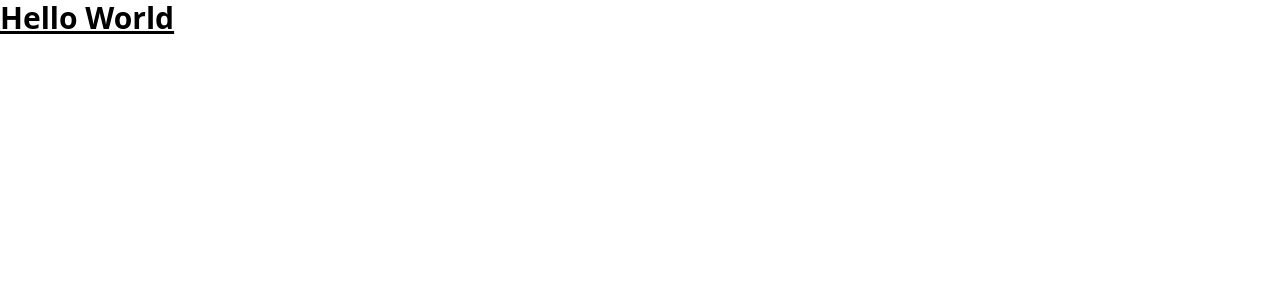
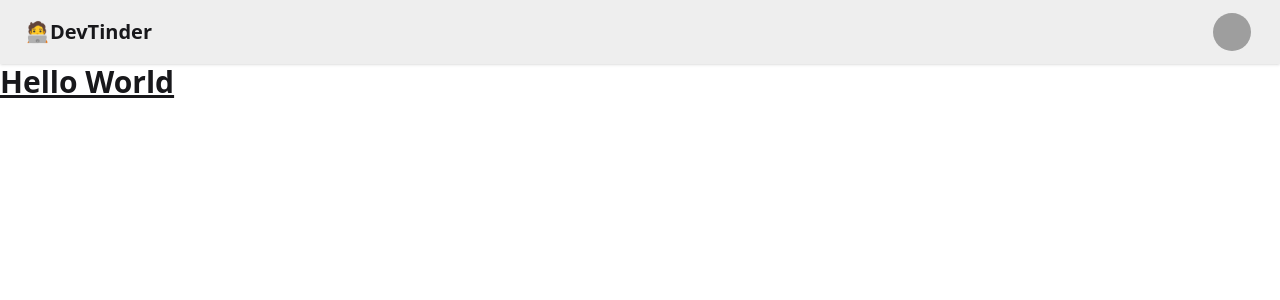
Before and after one commit to TanmayBansal29/devtinder-ui, a React (Vite) app: page / in a window 1280 px wide. Shown: the top 300 px of the page. Built offline with nearby package versions, Linux system fonts and the light colour scheme; grey boxes are pictures that could not be loaded.

Commit message:
Configured daisy UI, and added navbar

```diff
--- a/package.json
+++ b/package.json
@@ -20,6 +20,7 @@
     "@types/react": "^19.1.2",
     "@types/react-dom": "^19.1.2",
     "@vitejs/plugin-react": "^4.4.1",
+    "daisyui": "^5.0.35",
     "eslint": "^9.25.0",
     "eslint-plugin-react-hooks": "^5.2.0",
     "eslint-plugin-react-refresh": "^0.4.19",
--- a/src/App.jsx
+++ b/src/App.jsx
@@ -3,6 +3,34 @@
 
   return (
     <>
+      <div className="navbar bg-base-300 shadow-sm">
+        <div className="flex-1">
+          <a className="btn btn-ghost text-xl">🧑‍💻DevTinder</a>
+        </div>
+        <div className="flex gap-2">
+          <div className="dropdown dropdown-end mx-5">
+            <div tabIndex={0} role="button" className="btn btn-ghost btn-circle avatar">
+              <div className="w-10 rounded-full">
+                <img
+                  alt="Tailwind CSS Navbar component"
+                  src="https://img.daisyui.com/images/stock/photo-1534528741775-53994a69daeb.webp" />
+              </div>
+            </div>
+            <ul
+              tabIndex={0}
+              className="menu menu-sm dropdown-content bg-base-100 rounded-box z-1 mt-3 w-52 p-2 shadow">
+              <li>
+                <a className="justify-between">
+                  Profile
+                  <span className="badge">New</span>
+                </a>
+              </li>
+              <li><a>Settings</a></li>
+              <li><a>Logout</a></li>
+            </ul>
+          </div>
+        </div>
+      </div>
       <h1 className="text-3xl font-bold underline">Hello World</h1>
     </>
   )
--- a/src/index.css
+++ b/src/index.css
@@ -1 +1,2 @@
 @import "tailwindcss";
+@plugin "daisyui";
```
Also changed, not shown: 1 other file (tests, documents, lock files or other folders).
